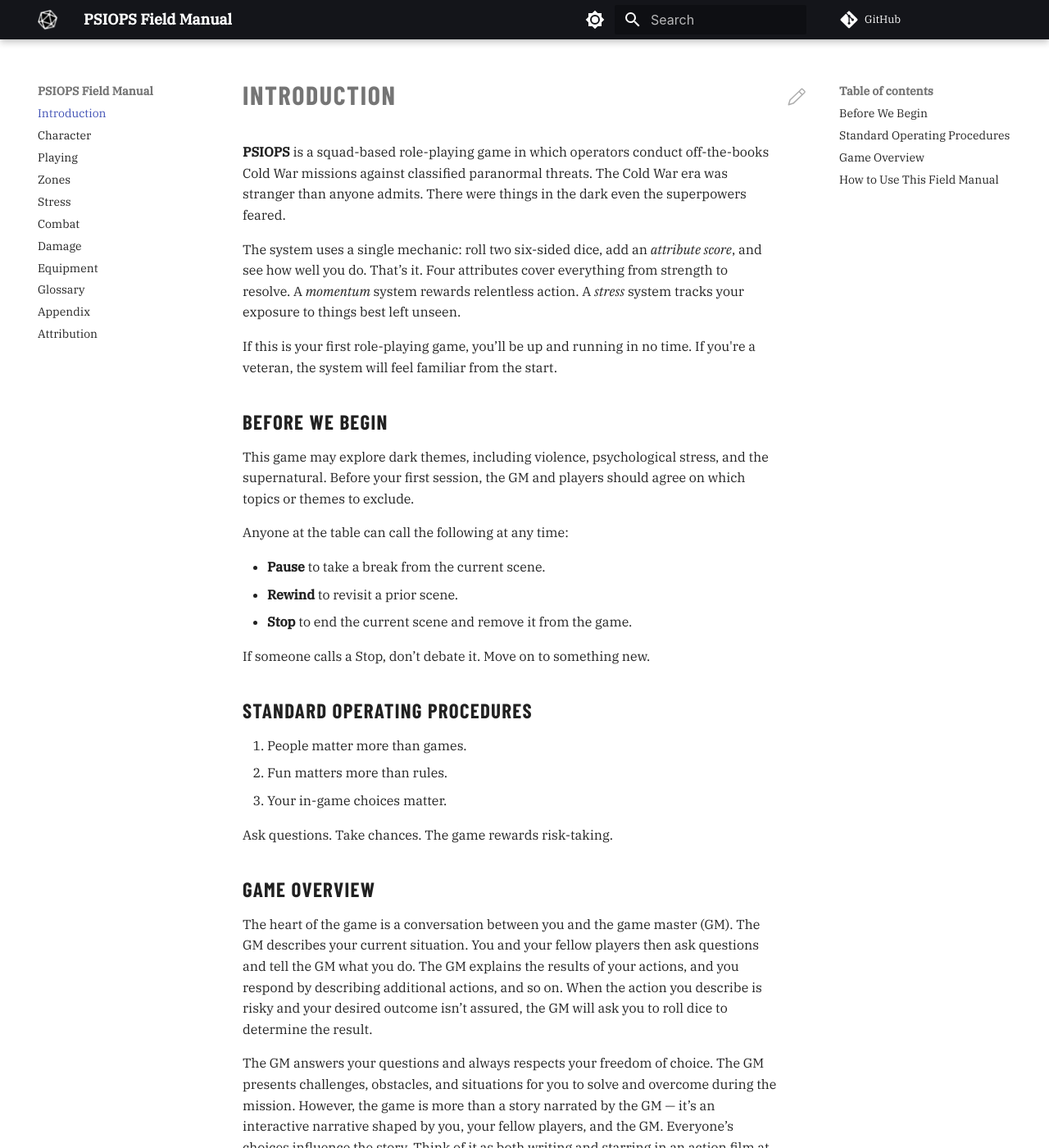
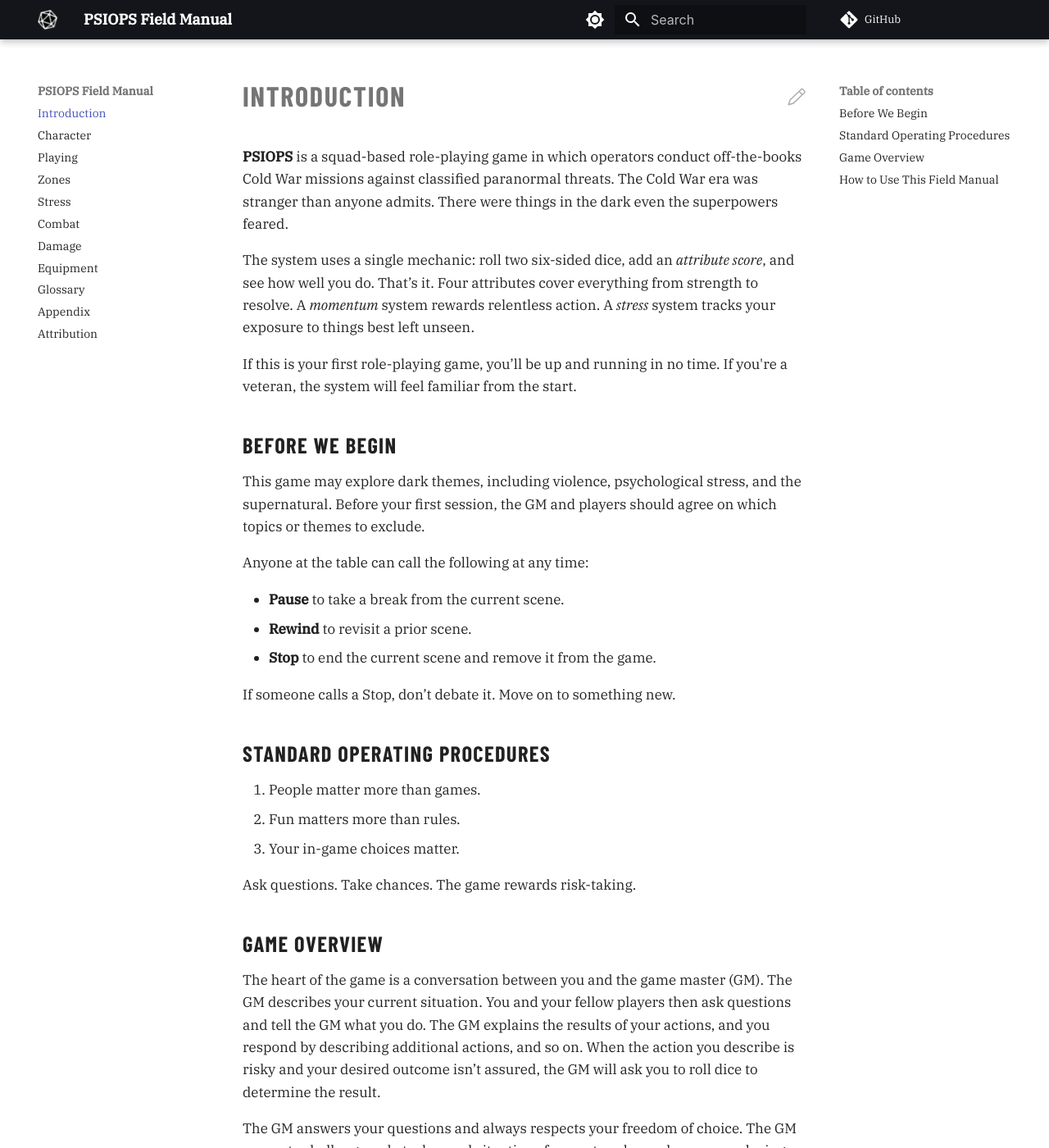
Before and after one commit to joemoose/psiops, an MkDocs documentation site: the page built from docs/index.md, in a window 1280 px wide and 1400 px high. Shown: the whole window at 82% size. Built offline with MkDocs 1.6.1 and Material for MkDocs 9.7.7, drawn with Linux system fonts in a browser that asks for light colours; plug-ins that fetch from the network failed and are left out; comment, search, counter and statistics services are not loaded.

Commit message:
Update psiops.css

```diff
--- a/docs/css/psiops.css
+++ b/docs/css/psiops.css
@@ -24,14 +24,15 @@
 
 /* Serif body, slightly tighter leading than the old system-UI value —
    IBM Plex Serif is optically denser and reads cleanly at 1.6. */
-.md-typeset {
-    font-family: "IBM Plex Serif", Georgia, serif;
-    line-height: 1.6;
-}
-
 body {
     font-family: "IBM Plex Serif", Georgia, serif;
     overflow-wrap: break-word;
+}
+
+.md-typeset {
+    font-family: "IBM Plex Serif", Georgia, serif;
+    font-size: 0.85rem;
+    line-height: 1.61;
 }
 
 /* ---- Headings ---------------------------------------------------------
```
